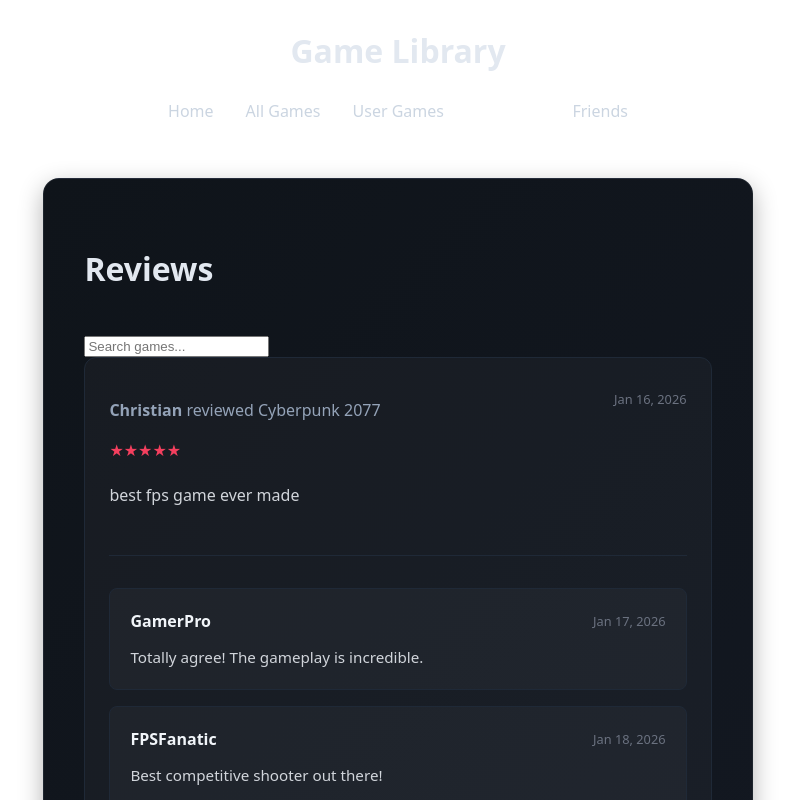
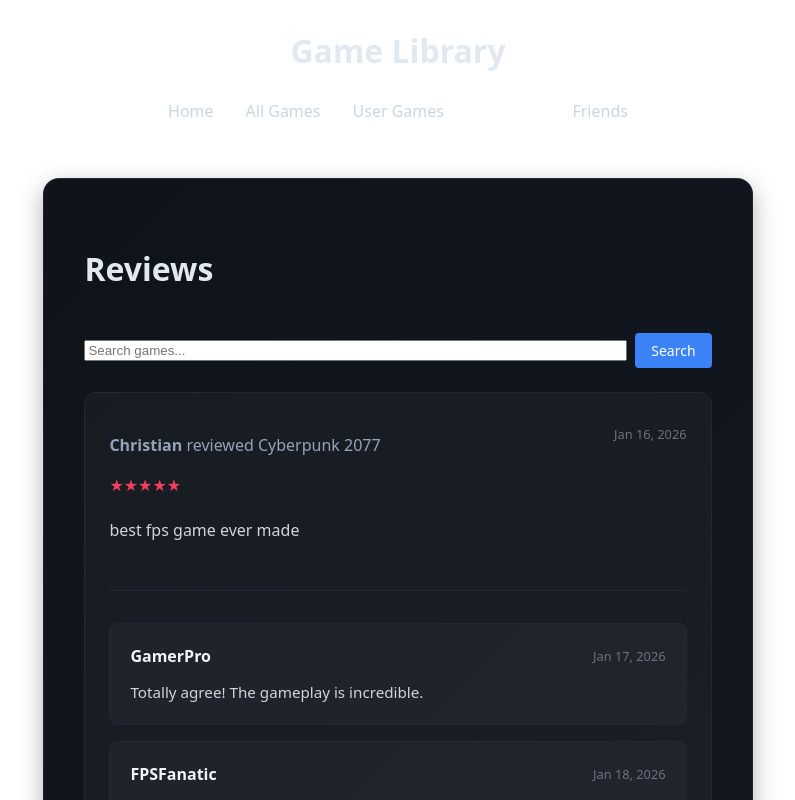
Before and after one commit to jguese3/full-stack-project, a React (Vite) app: page /reviews in a window 1280 px wide. Shown: the top 800 px of the page, without its empty margins (242-1037 px from the left). Built offline with nearby package versions, Linux system fonts and the light colour scheme.

Commit message:
added more hooks specifically for filtering games and for game reivew

```diff
--- a/src/App.tsx
+++ b/src/App.tsx
@@ -1,16 +1,15 @@
-import { useState, useEffect } from 'react';
-import { useLocation } from 'react-router-dom';
+import { useState } from 'react';
 
 import { Header } from './components/layout/header/header';
 import { Footer } from './components/layout/footer/footer';
 
 // Components imports
+import { AllGames } from './components/allGames/allGames';
 import { Friends } from './components/friends/Friends';
-import { GameReview } from './components/GameReview/GameReview';
-import { AllGames } from './components/allGames/allGames';
-import { UserGames } from './components/userList/userGameList';
 import SearchFriends from './components/friends/SearchFriends';
 import { Following } from './components/friends/Following';
+import { GameReview } from './components/GameReview/GameReview';
+import { UserGames } from './components/userList/userGameList';
 
 // Mock data imports
 import type { User } from './assets/types/user';
@@ -19,56 +18,31 @@ import { userData } from './assets/temp/tempUsers';
 import { Routes, Route } from 'react-router-dom';
 import './App.css';
 
-function App() {
-  const [selectedReviewId, setSelectedReviewId] = useState<number>(1);
-  const [selectedGameId, setSelectedGameId] = useState<number | null>(null);
-
-  const location = useLocation();
-
-  useEffect(() => {
-    if (location.pathname !== "/reviews") {
-      return;
-    }
-
-    const nextGameId = location.state?.selectedGameId ?? null;
-    setSelectedGameId(nextGameId);
-  }, [location.pathname, location.state?.selectedGameId]);
-
-  // Shared state concerning user data
+const App = () => {
   const [users, setUsers] = useState<User[]>(userData);
 
   return (
     <>
       <Header />
       <Routes>
-        <Route
-          path="/"
-        />
+        <Route path="/" />
         <Route path="/all-games" element={<AllGames />} />
         <Route path="/UserGames" element={<UserGames />} />
+        <Route path="/reviews" element={<GameReview />} />
         <Route
-          path="/reviews"
+          path="/friends"
           element={
-            <GameReview
-              selectedReviewId={selectedReviewId}
-              setSelectedReviewId={setSelectedReviewId}
-              gameId={selectedGameId ?? undefined}
-              onResetFilter={() => setSelectedGameId(null)}
-            />
+            <>
+              <SearchFriends users={users} updateFollowing={setUsers} />
+              <Following users={users} updateFollowing={setUsers} />
+              <Friends />
+            </>
           }
-        />
-        <Route path="/friends" element={
-          <>
-          <SearchFriends users={users} updateFollowing={setUsers} />
-          <Following users={users} updateFollowing={setUsers} />
-          <Friends />
-          </>
-        }
         />
       </Routes>
       <Footer />
     </>
-  )
-}
+  );
+};
 
 export default App
--- a/src/components/GameReview/GameReview.tsx
+++ b/src/components/GameReview/GameReview.tsx
@@ -1,56 +1,47 @@
-import React from "react";
 import "./gamereview_module.css";
-import { fetchAllReviews } from "../../apis/reviewRepository";
 import { ReviewAndCommentForm } from "../formcomments/ReviewAndCommentForm";
 import { GameSearch } from "../search/gameSearch";
-import { tempGames } from "../../assets/temp/tempGames";
+import { useGameReview } from "../../hooks/useGameReview";
 
-
-interface GameReviewProps {
-  selectedReviewId: number;
-  setSelectedReviewId: (id: number) => void;
-  gameId?: number;
-  onResetFilter?: () => void;
-}
-
-export const GameReview = ({ selectedReviewId, setSelectedReviewId, gameId, onResetFilter }: GameReviewProps) => {
-  const [searchTerm, setSearchTerm] = React.useState("");
-  const [allReviews, setAllReviews] = React.useState(fetchAllReviews());
-
-  const getGameTitle = (id: number): string => {
-    const game = tempGames.find(g => g.id === id);
-    return game ? game.title : "Unknown Game";
-  };
-
-  let reviewList = gameId
-    ? allReviews.filter(review => review.gameId === gameId)
-    : allReviews;
-
-  // Apply search filter on game titles
-  if (searchTerm.trim()) {
-    reviewList = reviewList.filter(review =>
-      getGameTitle(review.gameId).toLowerCase().includes(searchTerm.toLowerCase())
-    );
-  }
-
-  const handleReviewAdded = () => {
-    setAllReviews(fetchAllReviews());
-  };
+export const GameReview = () => {
+  const {
+    searchTerm,
+    setSearchTerm,
+    appliedSearchTerm,
+    activeGameId,
+    reviewList,
+    applySearch,
+    handleReviewAdded,
+    handleResetAll,
+    getGameTitle,
+    selectedReviewId,
+    setSelectedReviewId,
+  } = useGameReview();
 
   return (
     <section className="game-review">
       <div className="review-header-container">
         <h2>Reviews</h2>
-        {gameId && onResetFilter && (
+        {(activeGameId || appliedSearchTerm) && (
           <button
-            onClick={onResetFilter}
+            onClick={handleResetAll}
             className="reset-filter-btn"
           >
             ✕ Reset Filter
           </button>
         )}
       </div>
-      <GameSearch searchTerm={searchTerm} onSearchChange={setSearchTerm} />
+      <div className="review-search">
+        <GameSearch searchTerm={searchTerm} onSearchChange={setSearchTerm} />
+        <button
+          type="button"
+          className="search-btn"
+          onClick={applySearch}
+        >
+          Search
+        </button>
+      </div>
+
       <ul className="review-list">
         {reviewList.map((review) => (
           <li className="review-card" key={review.id}>
@@ -82,11 +73,11 @@ export const GameReview = ({ selectedReviewId, setSelectedReviewId, gameId, onRe
         ))}
       </ul>
 
-      {gameId && (
+      {activeGameId && (
         <ReviewAndCommentForm
           type="review"
-          gameId={gameId}
-          gameTitle={getGameTitle(gameId)}
+          gameId={activeGameId}
+          gameTitle={getGameTitle(activeGameId)}
           onSubmitSuccess={handleReviewAdded}
         />
       )}
--- a/src/components/GameReview/gamereview_module.css
+++ b/src/components/GameReview/gamereview_module.css
@@ -92,3 +92,77 @@
 .reset-filter-btn:hover {
   background-color: #e0e0e0;
 }
+
+.review-search {
+  display: flex;
+  gap: 8px;
+  align-items: center;
+  margin-bottom: 1.5rem;
+}
+
+.review-search input {
+  flex: 1;
+}
+
+.search-btn {
+  padding: 8px 16px;
+  background-color: #3b82f6;
+  color: white;
+  border: none;
+  border-radius: 4px;
+  cursor: pointer;
+  font-size: 14px;
+  font-weight: 500;
+  transition: background-color 0.2s ease;
+  white-space: nowrap;
+}
+
+.search-btn:hover {
+  background-color: #2563eb;
+}
+
+.game-search-results {
+  margin-bottom: 2rem;
+  padding: 1.5rem;
+  background: rgba(255, 255, 255, 0.05);
+  border-radius: 8px;
+  border: 1px solid #1f2937;
+}
+
+.game-search-results h3 {
+  margin-top: 0;
+  margin-bottom: 1rem;
+  font-size: 1rem;
+  color: #d1d5db;
+}
+
+.game-results-list {
+  list-style: none;
+  padding: 0;
+  margin: 0;
+}
+
+.game-result-item {
+  padding: 12px 16px;
+  margin-bottom: 8px;
+  background: rgba(255, 255, 255, 0.03);
+  border: 1px solid #1f2937;
+  border-radius: 6px;
+  cursor: pointer;
+  transition: all 0.2s ease;
+}
+
+.game-result-item:hover {
+  background: rgba(59, 130, 246, 0.1);
+  border-color: #3b82f6;
+  transform: translateX(4px);
+}
+
+.game-result-item strong {
+  color: #f3f4f6;
+}
+
+.game-result-item .game-platform {
+  color: #9ca3af;
+  font-size: 0.9rem;
+}
--- /dev/null
+++ b/src/hooks/useGameReview.ts
@@ -0,0 +1,64 @@
+import { useState } from "react";
+import { fetchAllReviews } from "../apis/reviewRepository";
+import { tempGames } from "../assets/temp/tempGames";
+import { useSelectedGameFilter } from "./useSelectedGameFilter";
+
+export function useGameReview() {
+  const [selectedReviewId, setSelectedReviewId] = useState<number>(1);
+  const { selectedGameId, setSelectedGameId } = useSelectedGameFilter();
+  const [searchTerm, setSearchTerm] = useState("");
+  const [appliedSearchTerm, setAppliedSearchTerm] = useState("");
+  const [selectedGameFromSearch, setSelectedGameFromSearch] = useState<number | null>(null);
+  const [allReviews, setAllReviews] = useState(fetchAllReviews());
+
+  const getGameTitle = (id: number): string => {
+    const game = tempGames.find(g => g.id === id);
+    return game ? game.title : "Unknown Game";
+  };
+
+  const activeGameId = selectedGameFromSearch ?? selectedGameId ?? undefined;
+
+  const reviewList = activeGameId
+    ? allReviews.filter(review => review.gameId === activeGameId)
+    : allReviews;
+
+  const applySearch = () => {
+    const term = searchTerm.trim().toLowerCase();
+    setAppliedSearchTerm(term);
+
+    if (!term) {
+      setSelectedGameFromSearch(null);
+      return;
+    }
+
+    const match = tempGames.find(game =>
+      game.title.toLowerCase().includes(term)
+    );
+    setSelectedGameFromSearch(match ? match.id : null);
+  };
+
+  const handleReviewAdded = () => {
+    setAllReviews(fetchAllReviews());
+  };
+
+  const handleResetAll = () => {
+    setSelectedGameFromSearch(null);
+    setSearchTerm("");
+    setAppliedSearchTerm("");
+    setSelectedGameId(null);
+  };
+
+  return {
+    selectedReviewId,
+    setSelectedReviewId,
+    searchTerm,
+    setSearchTerm,
+    appliedSearchTerm,
+    activeGameId,
+    reviewList,
+    applySearch,
+    handleReviewAdded,
+    handleResetAll,
+    getGameTitle,
+  };
+}
--- /dev/null
+++ b/src/hooks/useSelectedGameFilter.ts
@@ -0,0 +1,23 @@
+import { useEffect, useState } from "react";
+import { useLocation } from "react-router-dom";
+
+type UseSelectedGameFilterResult = {
+  selectedGameId: number | null;
+  setSelectedGameId: (gameId: number | null) => void;
+};
+
+export function useSelectedGameFilter(): UseSelectedGameFilterResult {
+  const [selectedGameId, setSelectedGameId] = useState<number | null>(null);
+  const location = useLocation();
+
+  useEffect(() => {
+    if (location.pathname !== "/reviews") {
+      return;
+    }
+
+    const nextGameId = location.state?.selectedGameId ?? null;
+    setSelectedGameId(nextGameId);
+  }, [location.pathname, location.state?.selectedGameId]);
+
+  return { selectedGameId, setSelectedGameId };
+}
```
Also changed, not shown: src/components/friends/FriendsPage.tsx (added, +18 -0 lines).
